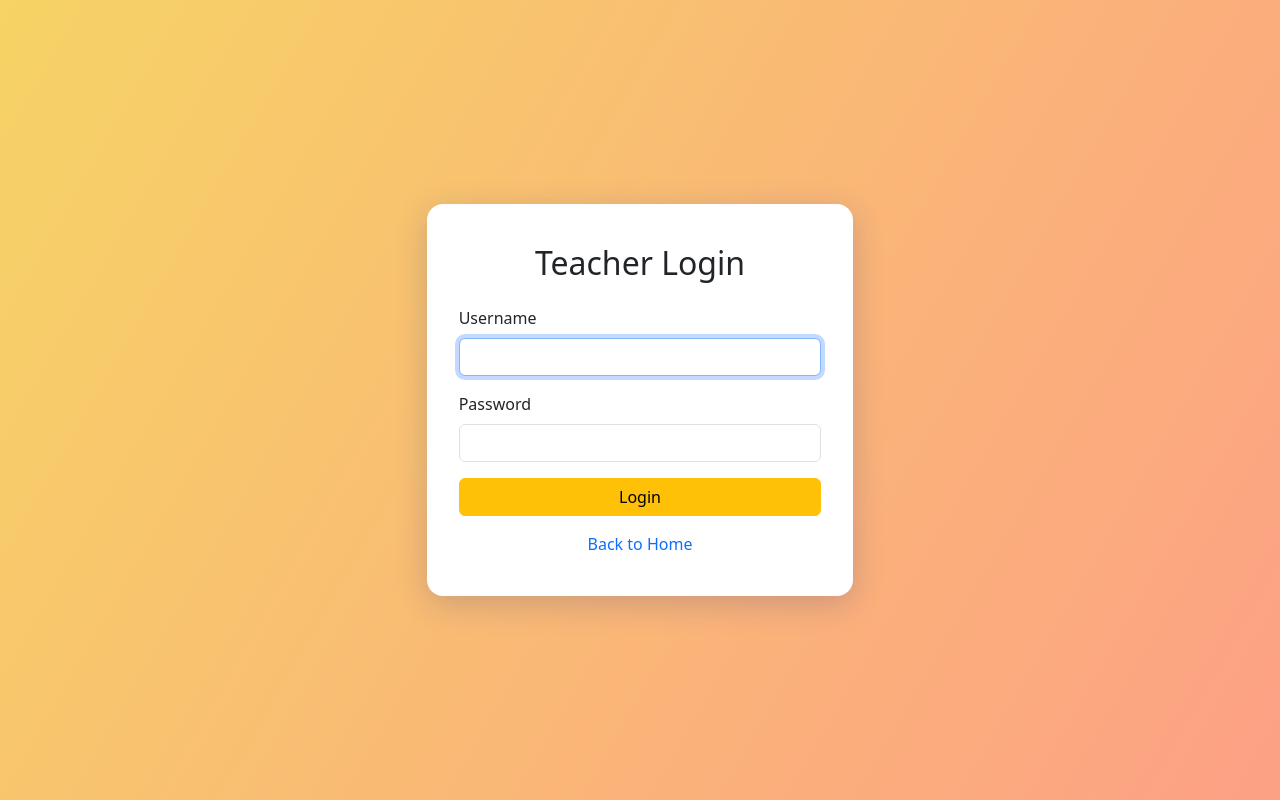
After one commit to nayan-256/attendance, a Flask app: page /teacher_login in a window 1280 px wide. The commit adds this page. Run offline with Flask 3, Linux system fonts and the light colour scheme.

Commit message:
add teacher login and dashboard

```diff
--- a/main.py
+++ b/main.py
@@ -4,6 +4,8 @@ import pickle
 import face_recognition
 import numpy as np
 import sqlite3
+import matplotlib.pyplot as plt
+import io
 import base64
 import csv
 import pandas as pd
@@ -32,7 +34,7 @@ def init_db():
         id INTEGER PRIMARY KEY AUTOINCREMENT,
         user_id INTEGER,
         timestamp TEXT,
-        status TEXT,
+        status TEXT DEFAULT 'Present',
         FOREIGN KEY(user_id) REFERENCES users(id)
     )''')
     cur.execute('''CREATE TABLE IF NOT EXISTS admin (
@@ -52,6 +54,17 @@ def init_db():
     cur.execute("SELECT * FROM admin WHERE username='admin'")
     if not cur.fetchone():
         cur.execute("INSERT INTO admin (username, password) VALUES (?, ?)", ('admin', 'admin123'))  # Change this in production
+
+    # Create teachers table
+    cur.execute('''CREATE TABLE IF NOT EXISTS teachers (
+        id INTEGER PRIMARY KEY AUTOINCREMENT,
+        username TEXT UNIQUE,
+        password TEXT
+    )''')
+    # Insert a default teacher for testing
+    cur.execute("SELECT * FROM teachers WHERE username='teacher1'")
+    if not cur.fetchone():
+        cur.execute("INSERT INTO teachers (username, password) VALUES (?, ?)", ('teacher1', 'teacher123'))
     conn.commit()
     conn.close()
 
@@ -83,7 +96,29 @@ def logout():
     session.pop('logged_in', None)
     return redirect(url_for('home'))
 
-# === Routes ===
+@app.route('/teacher_login', methods=['GET', 'POST'])
+def teacher_login():
+    if request.method == 'POST':
+        username = request.form['username']
+        password = request.form['password']
+        conn = sqlite3.connect('database.db')
+        cur = conn.cursor()
+        cur.execute("SELECT * FROM teachers WHERE username=? AND password=?", (username, password))
+        teacher = cur.fetchone()
+        conn.close()
+        if teacher:
+            session['teacher_logged_in'] = True
+            session['teacher_username'] = username
+            return redirect(url_for('teacher_dashboard'))
+        else:
+            flash('Invalid teacher credentials', 'error')
+    return render_template('teacher_login.html')
+
+@app.route('/teacher_logout')
+def teacher_logout():
+    session.pop('teacher_logged_in', None)
+    session.pop('teacher_username', None)
+    return redirect(url_for('teacher_login'))
 
 @app.route('/register', methods=['GET', 'POST'])
 def register():
@@ -160,11 +195,12 @@ def attendance():
         if True in matches:
             matched_id = known_ids[matches.index(True)]
             timestamp = datetime.now().strftime("%Y-%m-%d %H:%M:%S")
-            cur.execute("INSERT INTO attendance (user_id, timestamp) VALUES (?, ?)", (matched_id, timestamp))
+            cur.execute("INSERT INTO attendance (user_id, timestamp, status) VALUES (?, ?, ?)", (matched_id, timestamp, "Present"))
             conn.commit()
 
     conn.close()
     return render_template('attendance.html')
+
 @app.route('/view_attendance', methods=['GET', 'POST'])
 def view_attendance():
     conn = sqlite3.connect('database.db')
@@ -267,6 +303,43 @@ def dashboard():
     conn.close()
     return render_template('dashboard.html', records=records, names=names, dates=dates, not_found=not_found)
 
+
+@app.route('/teacher_dashboard', methods=['GET', 'POST'])
+def teacher_dashboard():
+    if not session.get('teacher_logged_in'):
+        return redirect(url_for('teacher_login'))
+    conn = sqlite3.connect('database.db')
+    cur = conn.cursor()
+    cur.execute('SELECT name, id FROM users')
+    students = cur.fetchall()
+    graph = None
+    selected_student = None
+    labels = []
+    values = []
+    colors = ['#4e79a7', '#f28e2b', '#e15759', '#76b7b2', '#59a14f']  # You can add more colors if needed
+    legend_labels = []
+    if request.method == 'POST':
+        student_id = request.form.get('student_id')
+        selected_student = student_id
+        cur.execute('SELECT status, COUNT(*) FROM attendance WHERE user_id=? GROUP BY status', (student_id,))
+        records = cur.fetchall()
+        if records:
+            labels = [r[0] for r in records]
+            values = [r[1] for r in records]
+            legend_labels = [f"{label} ({value})" for label, value in zip(labels, values)]
+            plt.figure(figsize=(5,5))
+            patches, texts, autotexts = plt.pie(values, labels=labels, colors=colors[:len(labels)], autopct='%1.1f%%', startangle=140)
+            plt.legend(patches, legend_labels, loc="best")
+            plt.title('Attendance Distribution')
+            plt.axis('equal')
+            buf = io.BytesIO()
+            plt.savefig(buf, format='png', bbox_inches="tight")
+            buf.seek(0)
+            graph = base64.b64encode(buf.getvalue()).decode()
+            buf.close()
+            plt.close()
+    conn.close()
+    return render_template('teacher_dashboard.html', students=students, graph=graph, selected_student=selected_student)
 
 @app.route('/checkin', methods=['GET', 'POST'])
 def checkin_attendance():
--- /dev/null
+++ b/templates/teacher_login.html
@@ -0,0 +1,58 @@
+<!DOCTYPE html>
+<html lang="en">
+<head>
+    <meta charset="UTF-8">
+    <title>Teacher Login</title>
+    <link href="https://cdn.jsdelivr.net/npm/bootstrap@5.3.0/dist/css/bootstrap.min.css" rel="stylesheet">
+    <style>
+        body {
+            background: linear-gradient(120deg, #f6d365 0%, #fda085 100%);
+            min-height: 100vh;
+            display: flex;
+            align-items: center;
+            justify-content: center;
+        }
+        .login-box {
+            animation: fadeInDown 1s;
+            background: #fff;
+            padding: 2.5rem 2rem;
+            border-radius: 1rem;
+            box-shadow: 0 8px 32px 0 rgba(31, 38, 135, 0.2);
+        }
+        @keyframes fadeInDown {
+            from { opacity: 0; transform: translateY(-50px);}
+            to { opacity: 1; transform: translateY(0);}
+        }
+    </style>
+</head>
+<body>
+    <div class="login-box col-md-4">
+        <h2 class="mb-4 text-center">Teacher Login</h2>
+        {% with messages = get_flashed_messages(with_categories=true) %}
+          {% if messages %}
+            {% for category, message in messages %}
+              <div class="alert alert-{{ category }} alert-dismissible fade show" role="alert">
+                {{ message }}
+                <button type="button" class="btn-close" data-bs-dismiss="alert"></button>
+              </div>
+            {% endfor %}
+          {% endif %}
+        {% endwith %}
+        <form method="post" autocomplete="off">
+            <div class="mb-3">
+                <label for="username" class="form-label">Username</label>
+                <input type="text" class="form-control" id="username" name="username" required autofocus>
+            </div>
+            <div class="mb-3">
+                <label for="password" class="form-label">Password</label>
+                <input type="password" class="form-control" id="password" name="password" required>
+            </div>
+            <button type="submit" class="btn btn-warning w-100">Login</button>
+        </form>
+        <div class="mt-3 text-center">
+            <a href="{{ url_for('home') }}" class="text-decoration-none">Back to Home</a>
+        </div>
+    </div>
+    <script src="https://cdn.jsdelivr.net/npm/bootstrap@5.3.0/dist/js/bootstrap.bundle.min.js"></script>
+</body>
+</html>
```
Also changed, not shown: templates/index.html (+8 -20 lines), templates/teacher_dashboard.html (added, +79 -0 lines), database.db.
